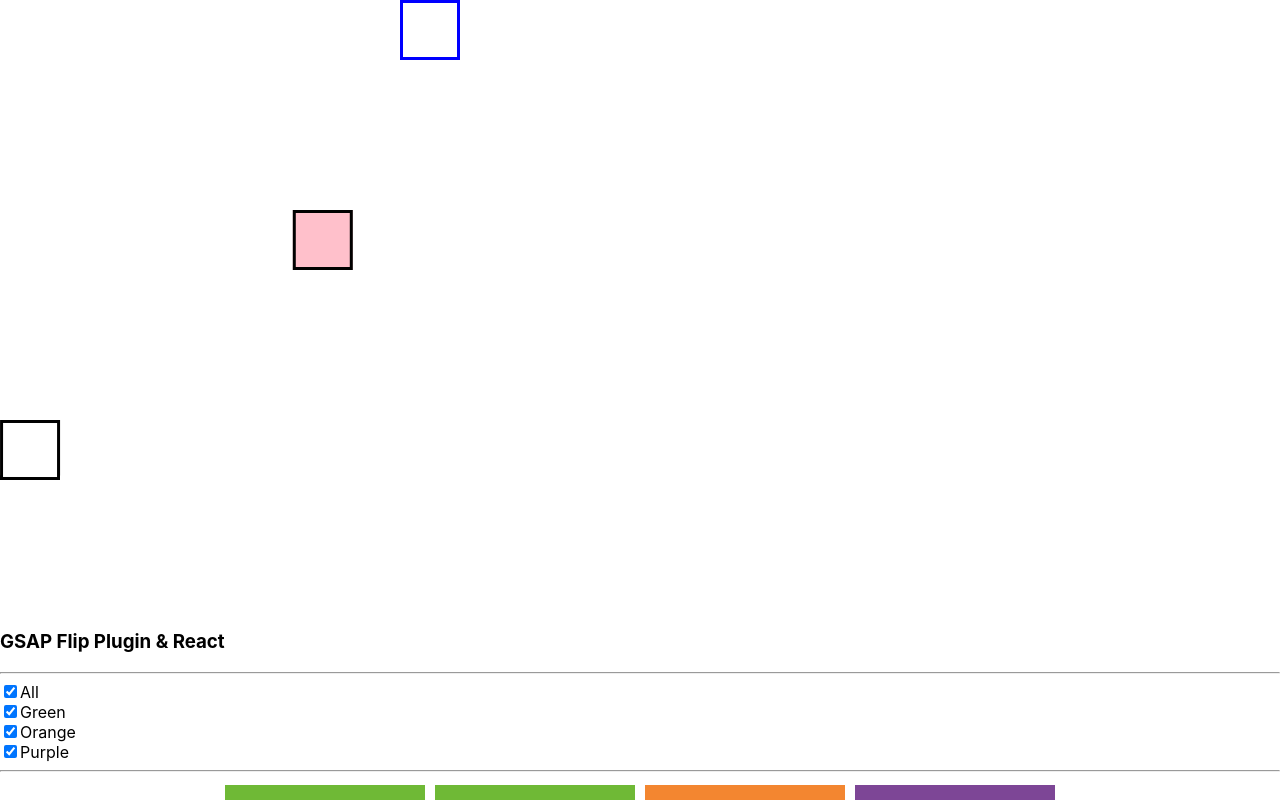
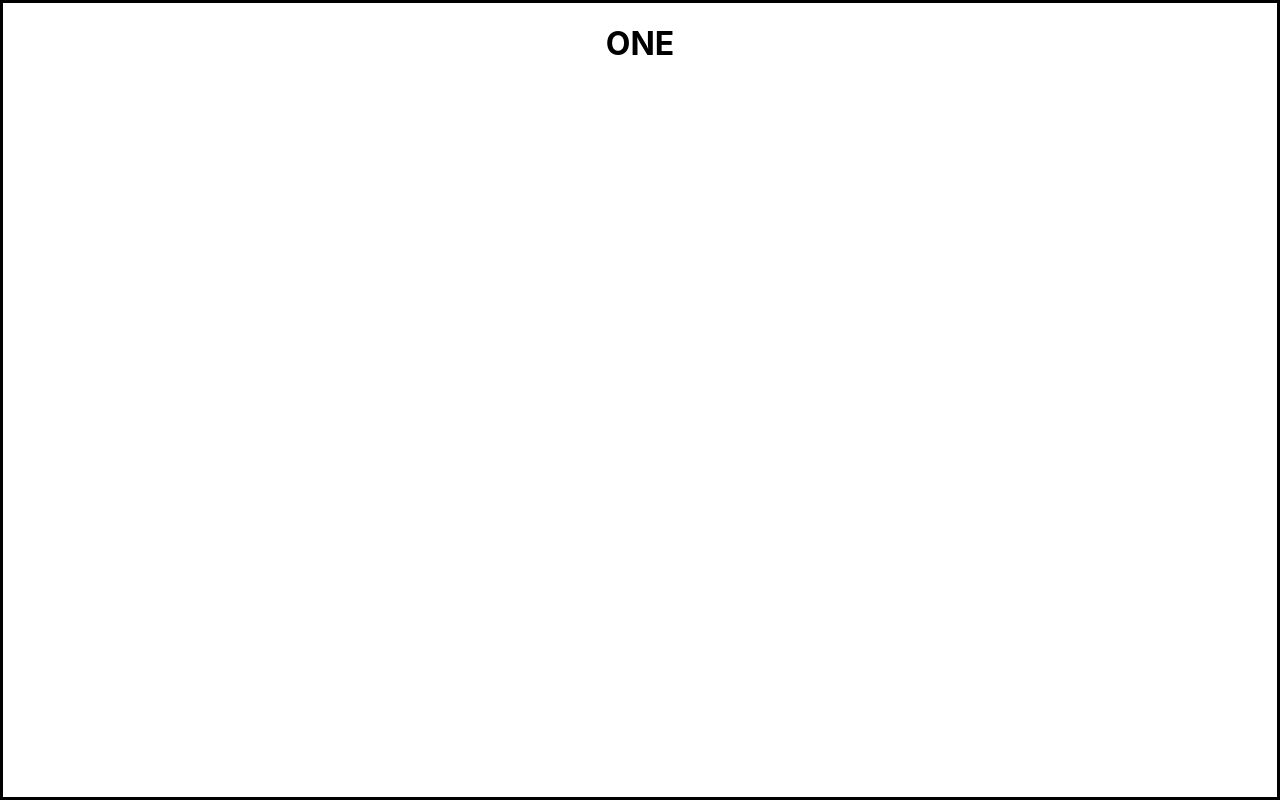
Before and after one commit to batoulalkarim/GSAP-ScrollTrigger, a Next.js app in the folder gsap-scrolltrigger/: page / in a window 1280 px wide. Shown: the top 800 px of the page. Built offline with nearby package versions, Linux system fonts and the light colour scheme.

Commit message:
rearranged component structure

```diff
--- /dev/null
+++ b/gsap-scrolltrigger/components/Scroll.jsx
@@ -0,0 +1,17 @@
+import Second from "./Second";
+import Third from "./Third";
+import Fourth from "./Fourth";
+import Fifth from "./Fifth";
+
+const Scroll = () => {
+    return(
+        <div>
+            <Second />
+            <Third />
+            <Fourth />
+            <Fifth />
+        </div>
+    )
+}
+
+export default Scroll
--- a/gsap-scrolltrigger/pages/index.js
+++ b/gsap-scrolltrigger/pages/index.js
@@ -1,8 +1,5 @@
 import Boxes from "../components/Boxes"
-import Second from "../components/Second"
-import Third from '../components/Third'
-import Fourth from "../components/Fourth"
-import Fifth from "../components/Fifth"
+import Scroll from "../components/Scroll"
 import FlipPlugin from '../components/FlipPlugin'
 import React, {useEffect} from 'react';
 import { gsap } from 'gsap';
@@ -19,6 +16,7 @@ export default function Home() {
       ScrollTrigger.create({
         trigger: panel,
         start: "top top",
+        end: "300px",
         pin: true,
         pinSpacing: false
       })
@@ -27,13 +25,11 @@ export default function Home() {
   })
   return (
     <>
+    <Scroll />
     <Boxes />
     <FlipPlugin />
     <div className="scrollcontainer">
-    <Second />
-    <Third />
-    <Fourth />
-    <Fifth />
+
     </div>
 
     </>
```
